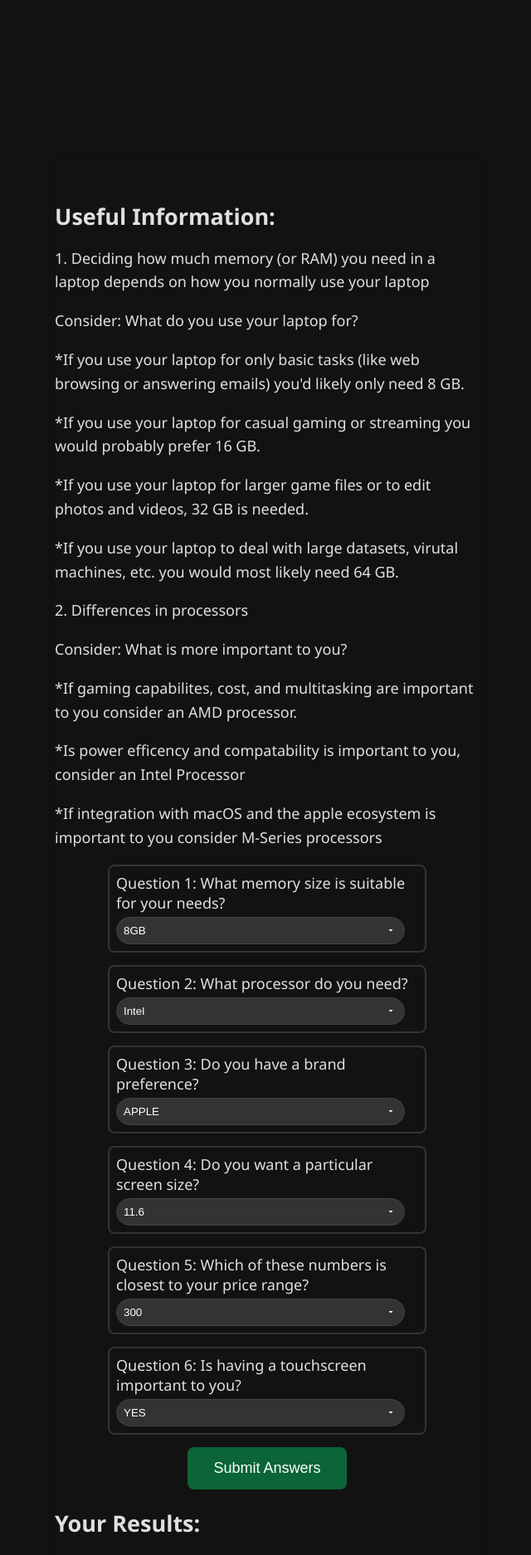
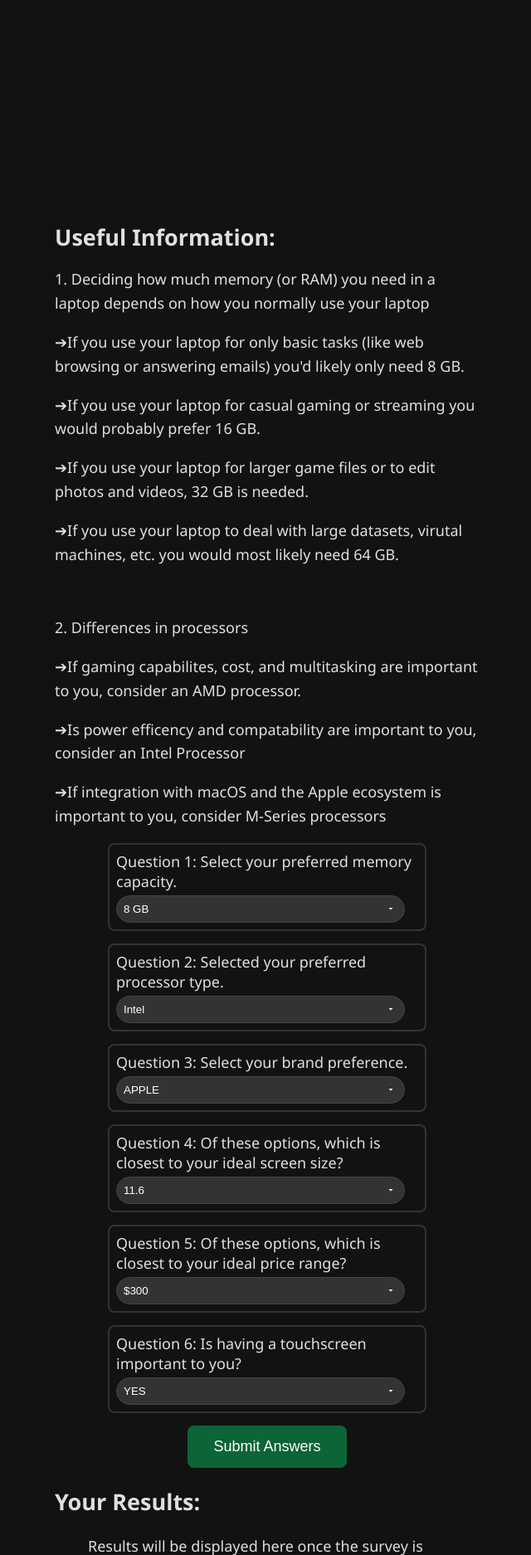
Before and after one commit to vi4849/CompPal, a Django app: page / in a window 1280 px wide. Shown: the part 1433-3307 px from the top of the page at 83% size, without its empty margins (318-958 px from the left). Run offline with Django 5.2, Linux system fonts and the light colour scheme.

Commit message:
updated html

```diff
--- a/compPal/templates/base.html
+++ b/compPal/templates/base.html
@@ -22,34 +22,32 @@
     <section class="survey-intro">
       <h2>Useful Information: </h2>
       <p>1. Deciding how much memory (or RAM) you need in a laptop depends on how you normally use your laptop </p>
-      <p>   Consider: What do you use your laptop for? </p>
-      <p>       *If you use your laptop for only basic tasks (like web browsing or answering emails) you'd likely only need 8 GB. </p>
-      <p>       *If you use your laptop for casual gaming or streaming you would probably prefer 16 GB. </p>
-      <p>       *If you use your laptop for larger game files or to edit photos and videos, 32 GB is needed. </p>
-      <p>       *If you use your laptop to deal with large datasets, virutal machines, etc. you would most likely need 64 GB. </p>
-
+      <p>       ➔If you use your laptop for only basic tasks (like web browsing or answering emails) you'd likely only need 8 GB. </p>
+      <p>       ➔If you use your laptop for casual gaming or streaming you would probably prefer 16 GB. </p>
+      <p>       ➔If you use your laptop for larger game files or to edit photos and videos, 32 GB is needed. </p>
+      <p>       ➔If you use your laptop to deal with large datasets, virutal machines, etc. you would most likely need 64 GB. </p>
+      <br>
       <p>2. Differences in processors</p>
-      <p>   Consider: What is more important to you? </p>
-      <p>       *If gaming capabilites, cost, and multitasking are important to you consider an AMD processor. </p>
-      <p>       *Is power efficency and compatability is important to you, consider an Intel Processor  </p>
-      <p>       *If integration with macOS and the apple ecosystem is important to you consider M-Series processors </p>
+      <p>       ➔If gaming capabilites, cost, and multitasking are important to you, consider an AMD processor. </p>
+      <p>       ➔Is power efficency and compatability are important to you, consider an Intel Processor  </p>
+      <p>       ➔If integration with macOS and the Apple ecosystem is important to you, consider M-Series processors </p>
     </section>
     <form id="survey-form" action="{% url 'submit_survey' %}" method = "post">
       {% csrf_token %}
       <!-- Question 1 with dropdown -->
       <div class="question">
-        <label for="memorySize">Question 1: What memory size is suitable for your needs?</label>
+        <label for="memorySize">Question 1: Select your preferred memory capacity.</label>
         <select id="memorySize" name="memorySize">
-          <option value="8GB">8GB</option>
-          <option value="16GB">16GB</option>
-          <option value="32GB">32GB</option>
-          <option value="64GB">64GB</option>
+          <option value="8GB">8 GB</option>
+          <option value="16GB">16 GB</option>
+          <option value="32GB">32 GB</option>
+          <option value="64GB">64 GB</option>
         </select>
       </div>
 
       <!-- Question 2 with dropdown -->
       <div class="question">
-        <label for="processor">Question 2: What processor do you need?</label>
+        <label for="processor">Question 2: Selected your preferred processor type.</label>
         <select id="processor" name="processor">
           <option value="Intel">Intel</option>
           <option value="AMD">AMD</option>
@@ -59,7 +57,7 @@
 
       <!-- Question 3 with dropdown -->
       <div class="question">
-        <label for="brand">Question 3: Do you have a brand preference?</label>
+        <label for="brand">Question 3: Select your brand preference.</label>
         <select id="brand" name="brand">
           <option value="APPLE">APPLE</option>
           <option value="DELL">DELL</option>
@@ -73,25 +71,25 @@
       </div>
 
       <div class="question">
-        <label for="screen">Question 4: Do you want a particular screen size?</label>
+        <label for="screen">Question 4: Of these options, which is closest to your ideal screen size?</label>
         <select id="screen" name="screen">
           <option value="11.6">11.6</option>
           <option value="12.5">12.5</option>
           <option value="13.3">13.3</option>
-          <option value="14">14</option>
+          <option value="14">14.0</option>
           <option value="15.6">15.6</option>
           <option value="17.3">17.3</option>
         </select>
       </div>
 
       <div class="question">
-        <label for="price">Question 5: Which of these numbers is closest to your price range?</label>
+        <label for="price">Question 5: Of these options, which is closest to your ideal price range?</label>
         <select id="price" name="price">
-          <option value="300">300</option>
-          <option value="600">600</option>
-          <option value="1200">1200</option>
-          <option value="1800">1800</option>
-          <option value="2400">2400</option>
+          <option value="300">$300</option>
+          <option value="600">$600</option>
+          <option value="1200">$1200</option>
+          <option value="1800">$1800</option>
+          <option value="2400">$2400</option>
         </select>
       </div>
 
```
